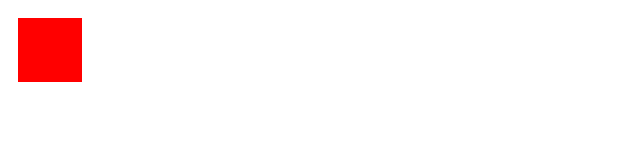
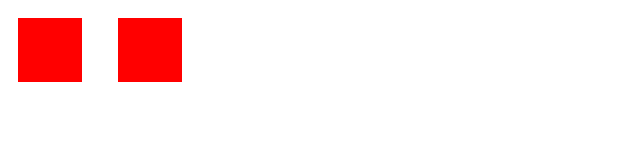
Before and after one commit to JaPNaA/logiccator, a plain HTML site: page index.html in a window 1280 px wide. Shown: the whole page, without its empty margins (0-640 px from the left). Drawn offline with Linux system fonts and the light colour scheme.

Commit message:
ability to do some calcuations

```diff
--- a/index.html
+++ b/index.html
@@ -6,7 +6,7 @@
 
     <link rel="stylesheet" href="css/index.css">
 
-    <title>Logicator</title>
+    <title>Logiccator</title>
 </head>
 <body>
     <canvas id="c"></canvas>
--- a/js/logicGate.js
+++ b/js/logicGate.js
@@ -20,7 +20,7 @@ class LogicGate extends Thing {
 
         /**
          * Cached value of logic gate calc
-         * @type {(Boolean|Number)[]}
+         * @type {Number[]}
          */
         this.outputs = [];
 
@@ -49,6 +49,7 @@ class LogicGate extends Thing {
      * @param {Number} index where the wire attaches to
      */
     attachWire(wire, index) {
+        wire.setOut(this, index);
         this.inputWires[index] = wire;
     }
 
@@ -64,6 +65,16 @@ class LogicGate extends Thing {
     }
 
     /**
+     * Updates all inputs recursively
+     */
+    update() {
+        for (var i = 0; i < this.inputLength; i++) {
+            this.inputWires[i].update();
+        }
+        this.calc();
+    }
+
+    /**
      * Calculates the logic gate output and caches it
      * in this.val
      */
@@ -72,16 +83,102 @@ class LogicGate extends Thing {
     }
 }
 
-class AndGate extends LogicGate {
+class Constant1 extends LogicGate {
     /**
-     * LogicGate constructor
+     * Constant constructor
      * @param {World} parent parent world
      * @param {Number} x center x
      * @param {Number} y center y
      */
     constructor(parent, x, y) {
         super(parent, x, y);
+
+        this.inputLength = 0;
+        this.outputLength = 1;
+    }
+
+    calc() {
+        if (!this.validate()) {
+            throw new Error("Invalid inputs to gate");
+        }
+
+        this.outputs[0] = 1;
     }
 }
 
-export {LogicGate};
+class Constant0 extends LogicGate {
+    /**
+     * Constant constructor
+     * @param {World} parent parent world
+     * @param {Number} x center x
+     * @param {Number} y center y
+     */
+    constructor(parent, x, y) {
+        super(parent, x, y);
+
+        this.inputLength = 0;
+        this.outputLength = 1;
+    }
+
+    calc() {
+        if (!this.validate()) {
+            throw new Error("Invalid inputs to gate");
+        }
+
+        this.outputs[0] = 0;
+    }
+}
+
+class AndGate extends LogicGate {
+    /**
+     * AndGate constructor
+     * @param {World} parent parent world
+     * @param {Number} x center x
+     * @param {Number} y center y
+     */
+    constructor(parent, x, y) {
+        super(parent, x, y);
+
+        this.inputLength = 2;
+        this.outputLength = 0;
+    }
+
+    calc() {
+        if (!this.validate()) {
+            throw new Error("Invalid inputs to gate");
+        }
+
+        let a = this.inputWires[0].getState(),
+            b = this.inputWires[1].getState();
+
+        this.outputs[0] = a & b;
+    }
+}
+
+class OrGate extends LogicGate {
+    /**
+     * AndGate constructor
+     * @param {World} parent parent world
+     * @param {Number} x center x
+     * @param {Number} y center y
+     */
+    constructor(parent, x, y) {
+        super(parent, x, y);
+
+        this.inputLength = 2;
+        this.outputLength = 0;
+    }
+
+    calc() {
+        if (!this.validate()) {
+            throw new Error("Invalid inputs to gate");
+        }
+
+        let a = this.inputWires[0].getState(),
+            b = this.inputWires[1].getState();
+
+        this.outputs[0] = a | b;
+    }
+}
+
+export {LogicGate, Constant1, Constant0, AndGate, OrGate};
--- a/js/wire.js
+++ b/js/wire.js
@@ -1,10 +1,15 @@
 import { LogicGate } from "./logicGate.js";
+import { World } from "./world.js";
+import { Thing } from "./thing.js";
 
-class Wire {
+class Wire extends Thing{
     /**
      * Input constructor
+     * @param {World} world parent world
      */
-    constructor() {
+    constructor(world) {
+        super(world);
+
         /**
          * input logic gate
          * @type {LogicGate}
@@ -60,7 +65,7 @@ class Wire {
 
     /**
      * Gets the state of the input
-     * @return {Boolean|Number} state of input
+     * @return {Number} state of input
      */
     getState() {
         return this.gateIn.outputs[this.gateInIndex];
@@ -91,6 +96,13 @@ class Wire {
 
         this.valid = valid;
     }
+
+    /**
+     * Updates all children recursively
+     */
+    update() {
+        this.gateIn.update();
+    }
 }
 
 export { Wire };
--- a/js/world.js
+++ b/js/world.js
@@ -1,6 +1,7 @@
 import { Thing } from "./thing.js";
 import { App } from "./app.js";
-import { LogicGate } from "./logicGate.js";
+import { LogicGate, AndGate, Constant0, Constant1, OrGate } from "./logicGate.js";
+import { Wire } from "./wire.js";
 
 class World {
     /**
@@ -21,9 +22,21 @@ class World {
 
     setup() {
         //* temp
-        const testThing = new LogicGate(this, 50, 50);
-        this.things.push(testThing);
+        const gate = new OrGate(this, 50, 50);
+        const wire0 = new Wire(this);
+        const wire1 = new Wire(this);
+        const cons0 = new Constant1(this, 150, 50);
+        const cons1 = new Constant0(this, 150, 50);
+        wire0.setIn(cons0, 0);
+        wire1.setIn(cons1, 0);
+        gate.attachWire(wire0, 0);
+        gate.attachWire(wire1, 1);
+        this.things.push(gate, wire0, wire1, cons0, cons1);
+        gate.update();
+        gate.calc();
 
+        console.log(this.things);
+        console.log(gate.outputs);
     }
 
     draw() {
```
